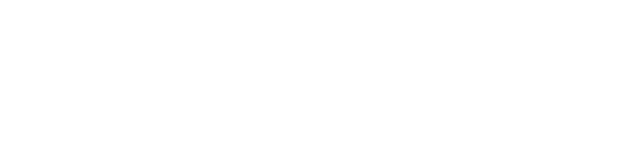
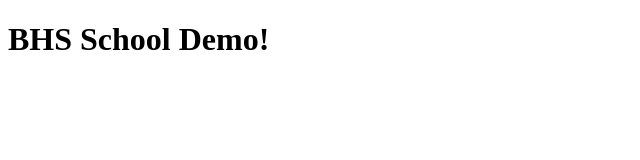
Before and after one commit to rmccorm4/BHSDemo.github.io, a plain HTML site: page index.html in a window 1280 px wide. Shown: the whole page, without its empty margins (0-640 px from the left). Drawn offline with Linux system fonts and the light colour scheme.

Commit message:
add title

```diff
--- a/index.html
+++ b/index.html
@@ -3,4 +3,13 @@
 	<head>
 		<title> Binghamton High School Website Demo! </title>
 	</head>
+
+<body>
+
+<div class="row">
+	<h1> BHS School Demo! </h1>
+</div>
+
+</body>
+
 </html>
```
